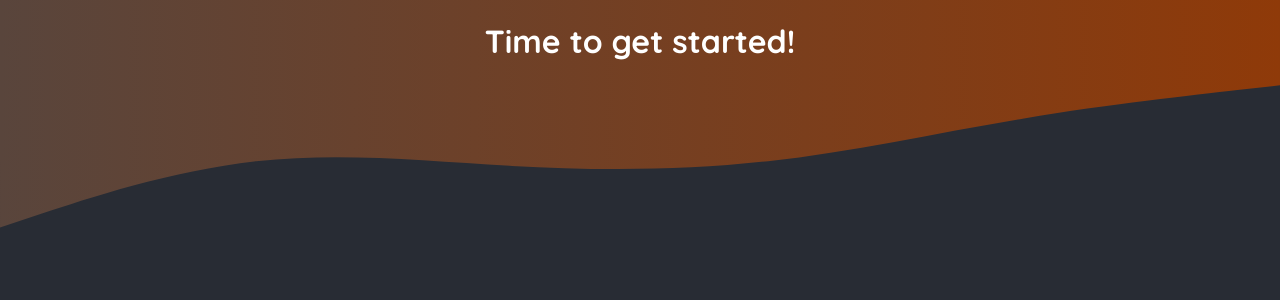
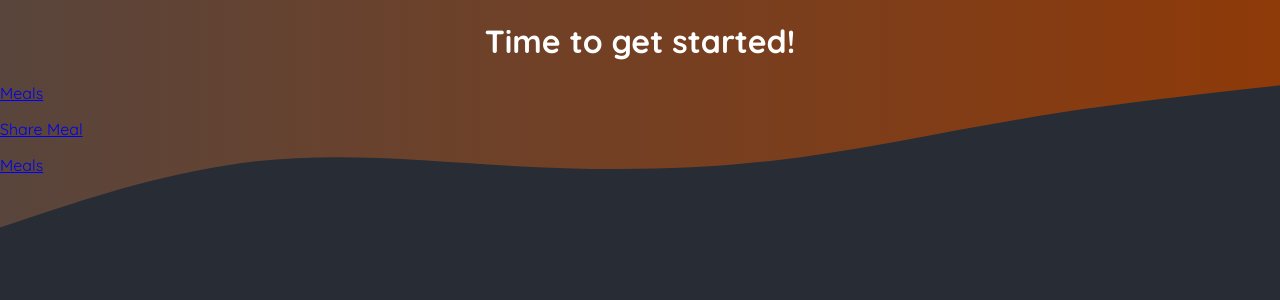
Before and after one commit to iAmNsengi/nextLevelFoods-frontend, a Next.js app: page / in a window 1280 px wide. Shown: the top 300 px of the page. Built offline with nearby package versions, Linux system fonts and the light colour scheme.

Commit message:
ft: add meal routing

```diff
--- a/app/page.js
+++ /dev/null
@@ -1,9 +0,0 @@
-export default function Home() {
-  return (
-    <main>
-      <h1 style={{ color: "white", textAlign: "center" }}>
-        Time to get started!
-      </h1>
-    </main>
-  );
-}
--- a/app/page.jsx
+++ b/app/page.jsx
@@ -2,11 +2,19 @@ import Link from "next/link";
 
 export default function Home() {
   return (
-    <div className="text-center">
-      <p>Hello world</p>
+    <main>
+      <h1 style={{ color: "white", textAlign: "center" }}>
+        Time to get started!
+      </h1>
       <p>
-        <Link href="/about">About Us</Link>{" "}
+        <Link href={"/meals"}>Meals</Link>{" "}
       </p>
-    </div>
+      <p>
+        <Link href={"/meals/share"}>Share Meal</Link>{" "}
+      </p>{" "}
+      <p>
+        <Link href={"/community"}>Meals</Link>{" "}
+      </p>
+    </main>
   );
 }
```
Also changed, not shown: app/meals/page.jsx (+11 -0 lines).
